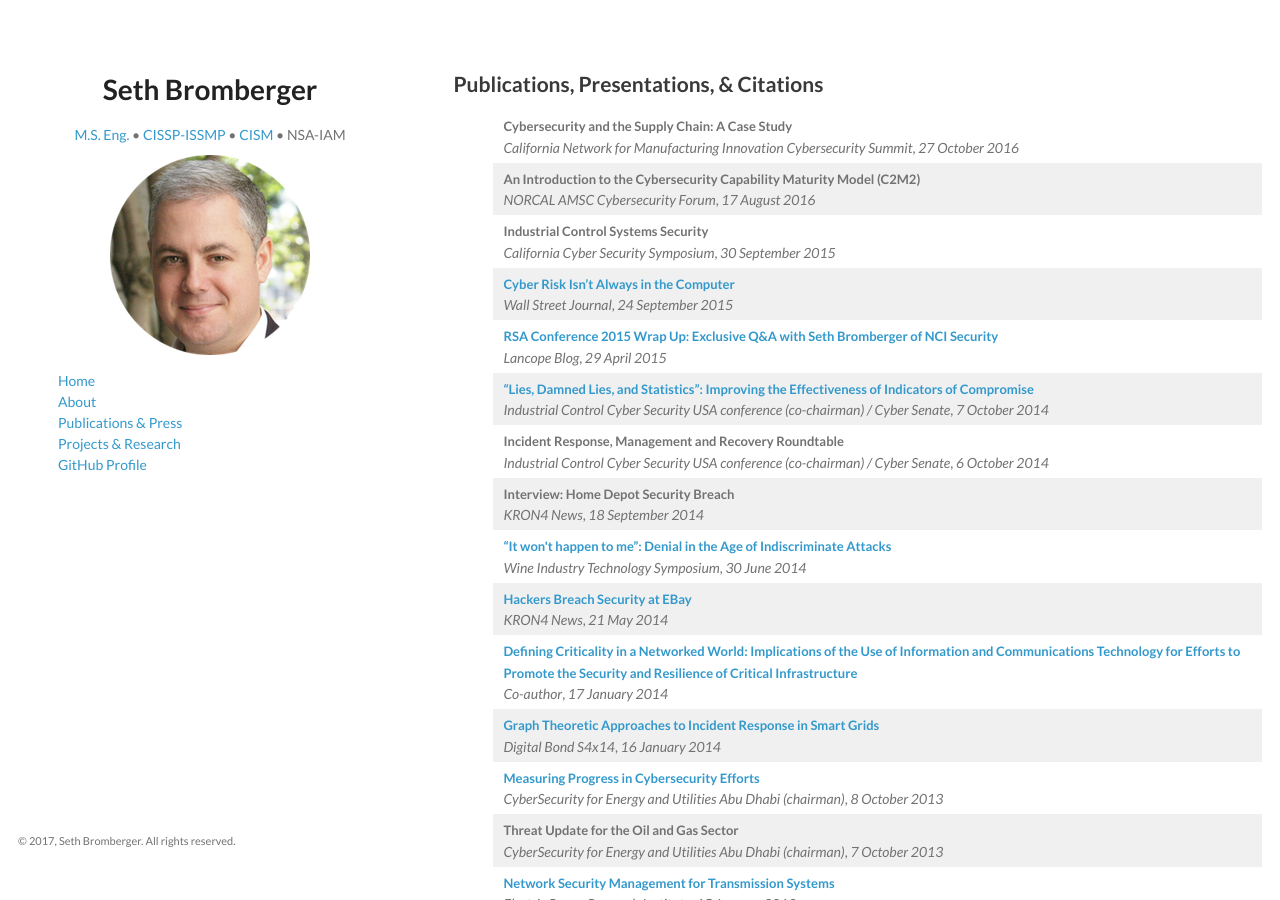
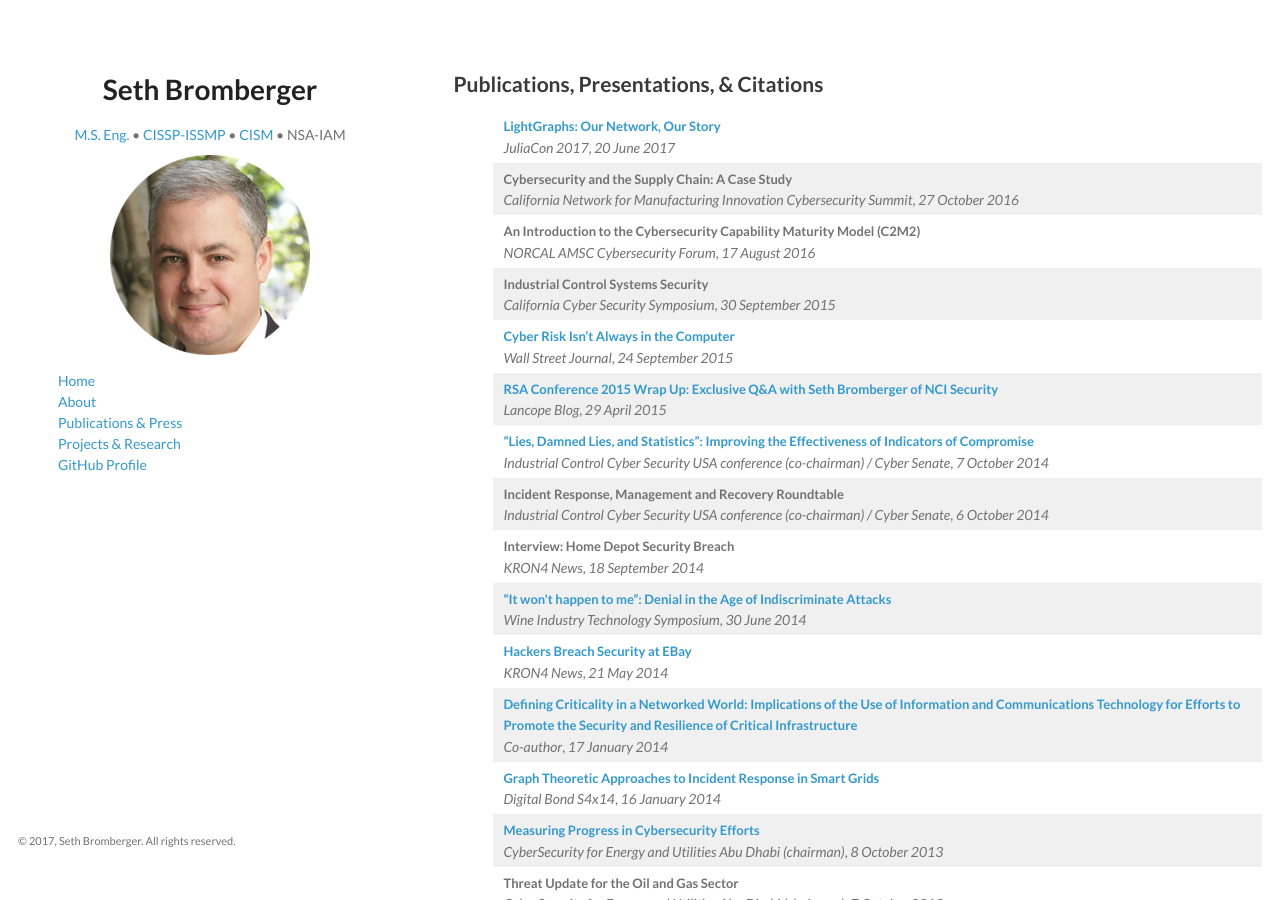
Before and after one commit to sbromberger/sbromberger.github.io, a Jekyll site: the page built from pubs.md, in a window 1280 px wide and 900 px high. Built offline with Jekyll 4.4.1, drawn with Linux system fonts in a browser that asks for light colours.

Commit message:
juliacon 2017

```diff
--- a/_data/pubs.yml
+++ b/_data/pubs.yml
@@ -1,3 +1,8 @@
+-   title: "LightGraphs: Our Network, Our Story"
+    url: https://www.youtube.com/watch?v=MFD-qmApXl8
+    venue: JuliaCon 2017
+    date: 20 June 2017
+
 -   title: "Cybersecurity and the Supply Chain: A Case Study"
     venue: California Network for Manufacturing Innovation Cybersecurity Summit
     date: 27 October 2016
```
Also changed, not shown: 1 other file.
